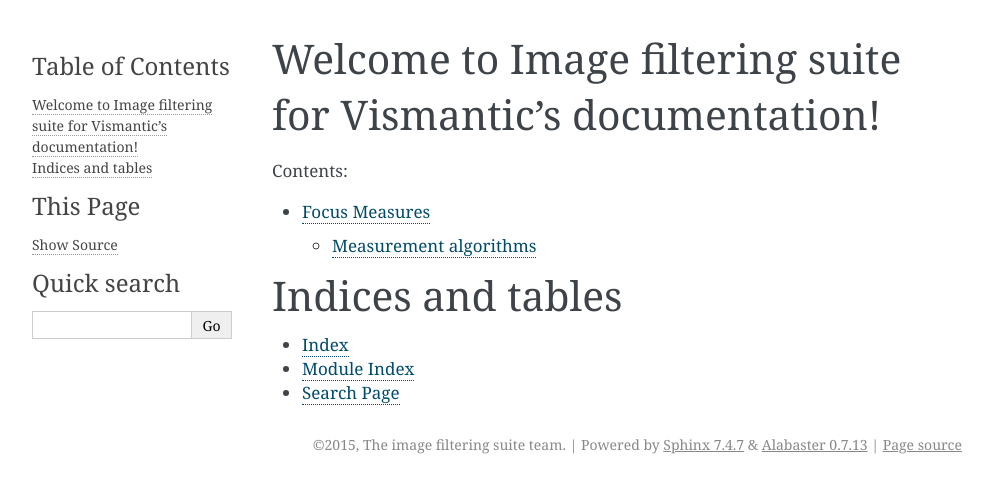
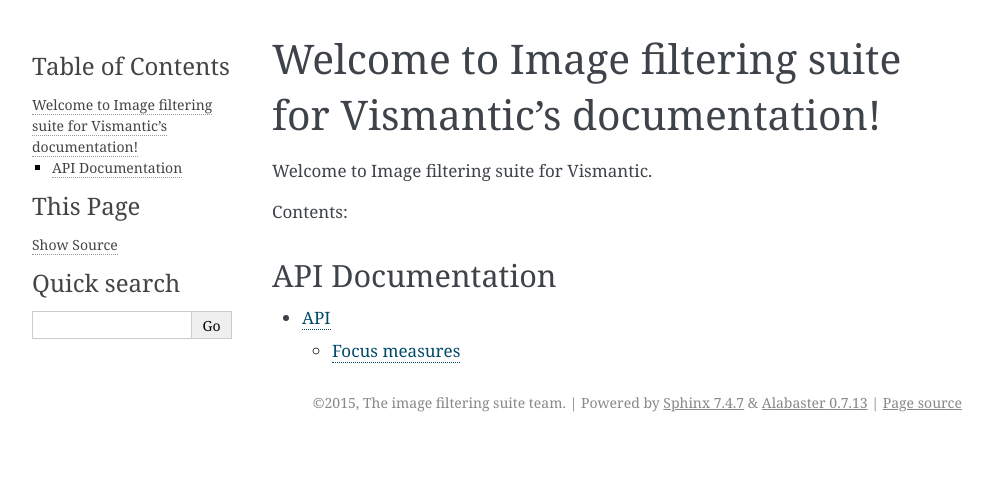
Before and after one commit to vismantic-ohtuprojekti/qualipy, a Sphinx documentation site: the page built from docs/index.rst, in a window 1280 px wide. Shown: the top 493 px of the page, without its empty margins (148-1141 px from the left). Built offline with Sphinx 7.4.7, drawn with Linux system fonts in a browser that asks for light colours.

Commit message:
Update documentation

```diff
--- a/docs/focus_measures.rst
+++ b/docs/api.rst
@@ -1,12 +1,12 @@
-.. _focus_measures:
+.. _api:
 
-Focus Measures
-==============
+API
+===
 
 .. module:: imgfilter
 
-Measurement algorithms
-----------------------
+Focus measures
+--------------
 
 .. currentmodule:: imgfilter.focus_measure
 
--- /dev/null
+++ b/docs/contents.rst.inc
@@ -0,0 +1,13 @@
+Contents:
+
+.. toctree::
+   :maxdepth: 2
+
+
+API Documentation
+-----------------
+
+.. toctree::
+   :maxdepth: 2
+
+   api
--- a/docs/index.rst
+++ b/docs/index.rst
@@ -6,18 +6,6 @@
 Welcome to Image filtering suite for Vismantic's documentation!
 ===============================================================
 
-Contents:
+Welcome to Image filtering suite for Vismantic.
 
-.. toctree::
-   :maxdepth: 2
-
-   focus_measures
-
-
-
-Indices and tables
-==================
-
-* :ref:`genindex`
-* :ref:`modindex`
-* :ref:`search`
+.. include:: contents.rst.inc
```
